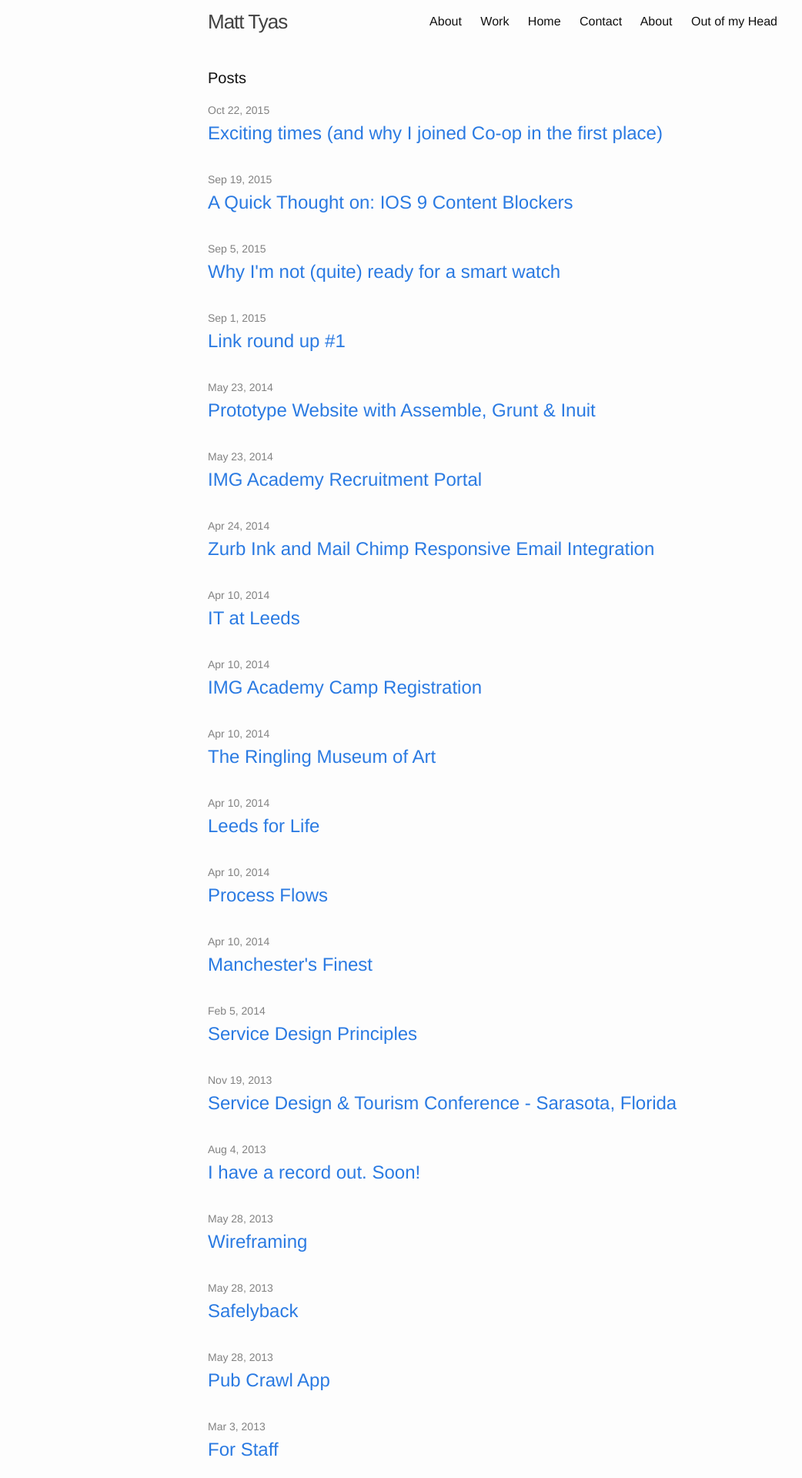
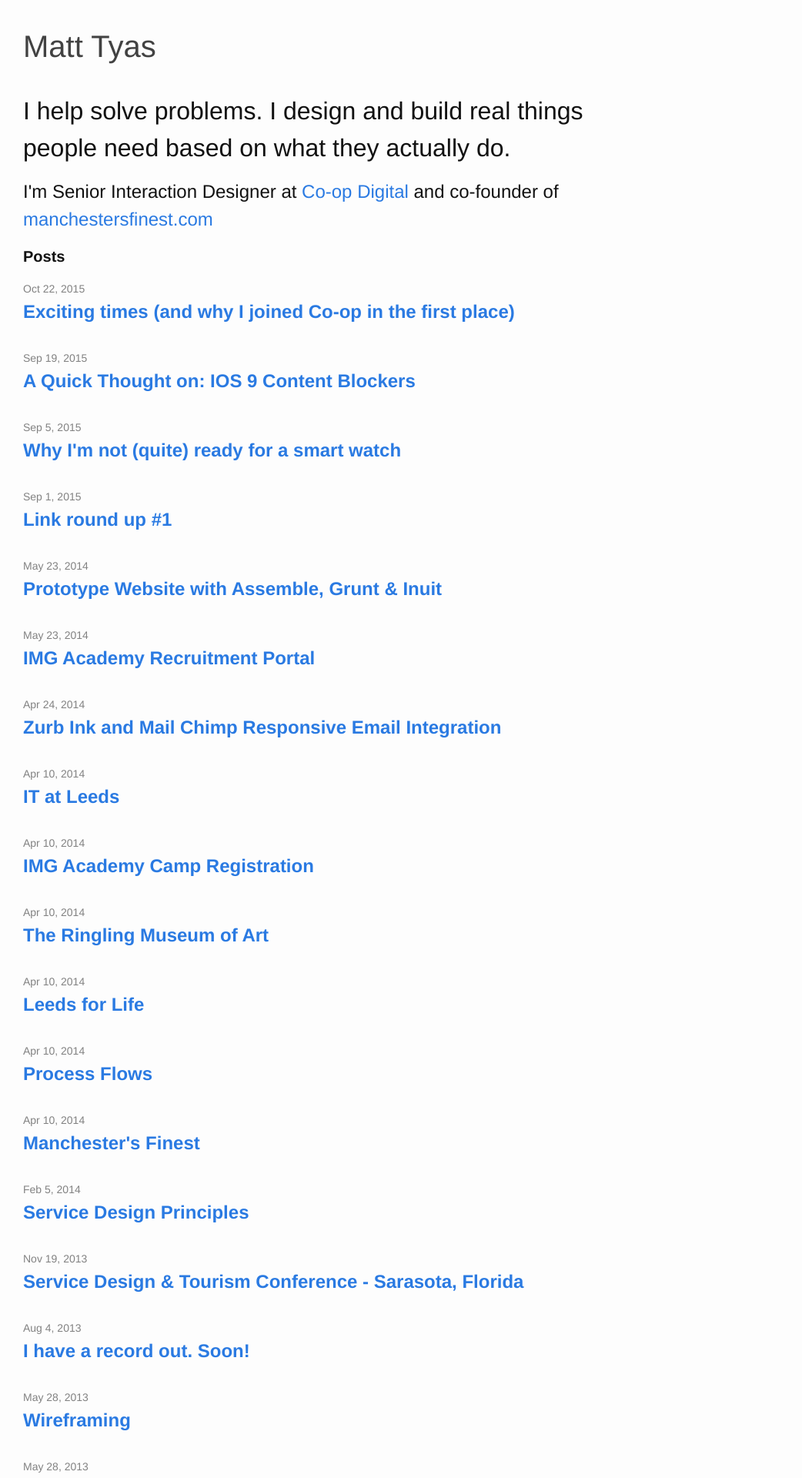
Before and after one commit to matt-tyas/matt-tyas.github.io, a Jekyll site: the page built from index.html, in a window 1280 px wide. Shown: the top 1920 px of the page at 77% size, without its empty margins (0-1042 px from the left). Built offline with Jekyll 4.4.1, drawn with Linux system fonts in a browser that asks for light colours.

Commit message:
added new strap line

```diff
--- a/_includes/header.html
+++ b/_includes/header.html
@@ -4,7 +4,7 @@
 
     <a class="site-title" href="{{ site.baseurl }}/">{{ site.title }}</a>
 
-    <nav class="site-nav">
+    <!-- <nav class="site-nav">
       <a href="#" class="menu-icon">
         <svg viewBox="0 0 18 15">
           <path fill="#424242" d="M18,1.484c0,0.82-0.665,1.484-1.484,1.484H1.484C0.665,2.969,0,2.304,0,1.484l0,0C0,0.665,0.665,0,1.484,0 h15.031C17.335,0,18,0.665,18,1.484L18,1.484z"/>
@@ -20,7 +20,7 @@
           {% endif %}
         {% endfor %}
       </div>
-    </nav>
+    </nav> -->
 
   </div>
 
--- a/_sass/_base.scss
+++ b/_sass/_base.scss
@@ -81,8 +81,11 @@ li {
 /**
  * Headings
  */
-h1, h2, h3, h4, h5, h6 {
+h1, h2 {
     font-weight: $base-font-weight;
+}
+h3, h4, h5, h6 {
+    font-weight: $bold-font-weight;
 }
 
 
@@ -158,8 +161,8 @@ pre {
 .wrapper {
     max-width: -webkit-calc(#{$content-width} - (#{$spacing-unit} * 2));
     max-width:         calc(#{$content-width} - (#{$spacing-unit} * 2));
-    margin-right: auto;
-    margin-left: auto;
+    // margin-right: auto;
+    // margin-left: auto;
     padding-right: $spacing-unit;
     padding-left: $spacing-unit;
     @extend %clearfix;
--- a/_sass/_layout.scss
+++ b/_sass/_layout.scss
@@ -4,89 +4,85 @@
 .site-header {
     // Positioning context for the mobile navigation icon
     position: relative;
+    padding-top: $spacing-unit;
 }
 
 .site-title {
-    font-size: 26px;
-    font-weight: 300;
-    line-height: 56px;
-    letter-spacing: -1px;
-    margin-bottom: 0;
-    float: left;
-
+    font-size: 40px;
+    font-weight: $base-font-weight;
     &,
     &:visited {
         color: $grey-color-dark;
     }
 }
 
-.site-nav {
-    float: right;
-    line-height: 56px;
-
-    .menu-icon {
-        display: none;
-    }
-
-    .page-link {
-        color: $text-color;
-        line-height: $base-line-height;
-
-        // Gaps between nav items, but not on the last one
-        &:not(:last-child) {
-            margin-right: 20px;
-        }
-    }
-
-    @include media-query($on-palm) {
-        position: absolute;
-        top: 9px;
-        right: $spacing-unit / 2;
-        background-color: $background-color;
-        border: 1px solid $grey-color-light;
-        border-radius: 5px;
-        text-align: right;
-
-        .menu-icon {
-            display: block;
-            float: right;
-            width: 36px;
-            height: 26px;
-            line-height: 0;
-            padding-top: 10px;
-            text-align: center;
-
-            > svg {
-                width: 18px;
-                height: 15px;
-
-                path {
-                    fill: $grey-color-dark;
-                }
-            }
-        }
-
-        .trigger {
-            clear: both;
-            display: none;
-        }
-
-        &:hover .trigger {
-            display: block;
-            padding-bottom: 5px;
-        }
-
-        .page-link {
-            display: block;
-            padding: 5px 10px;
-
-            &:not(:last-child) {
-                margin-right: 0;
-            }
-            margin-left: 20px;
-        }
-    }
-}
+// .site-nav {
+//     float: right;
+//     line-height: 56px;
+//
+//     .menu-icon {
+//         display: none;
+//     }
+//
+//     .page-link {
+//         color: $text-color;
+//         line-height: $base-line-height;
+//
+//         // Gaps between nav items, but not on the last one
+//         &:not(:last-child) {
+//             margin-right: 20px;
+//         }
+//     }
+//
+//     @include media-query($on-palm) {
+//         position: absolute;
+//         top: 9px;
+//         right: $spacing-unit / 2;
+//         background-color: $background-color;
+//         border: 1px solid $grey-color-light;
+//         border-radius: 5px;
+//         text-align: right;
+//
+//         .menu-icon {
+//             display: block;
+//             float: right;
+//             width: 36px;
+//             height: 26px;
+//             line-height: 0;
+//             padding-top: 10px;
+//             text-align: center;
+//
+//             > svg {
+//                 width: 18px;
+//                 height: 15px;
+//
+//                 path {
+//                     fill: $grey-color-dark;
+//                 }
+//             }
+//         }
+//
+//         .trigger {
+//             clear: both;
+//             display: none;
+//         }
+//
+//         &:hover .trigger {
+//             display: block;
+//             padding-bottom: 5px;
+//         }
+//
+//         .page-link {
+//             display: block;
+//             padding: 5px 10px;
+//
+//             &:not(:last-child) {
+//                 margin-right: 0;
+//             }
+//             margin-left: 20px;
+//         }
+//     }
+// }
 
 
 
--- a/css/main.scss
+++ b/css/main.scss
@@ -9,6 +9,7 @@
 $base-font-family: "nimbus-sans", "Helvetica Neue", Helvetica, Arial, sans-serif;
 $base-font-size:   16px;
 $base-font-weight: 300;
+$bold-font-weight: 700;
 $small-font-size:  $base-font-size * 0.875;
 $base-line-height: 1.5;
 
--- a/index.html
+++ b/index.html
@@ -4,16 +4,20 @@ layout: default
 
 <div class="home">
 
-  <h1 class="page-heading">Posts</h1>
+  <h1>I help solve problems. I design and build real things people need based on what they actually do.</h1>
+
+  <h2>I'm Senior Interaction Designer at <a href="http://www.coop.co.ok">Co-op Digital</a> and co-founder of <a href="http://www.manchestersfinest.com">manchestersfinest.com</a></h2>
+
+  <h3 class="page-heading">Posts</h2>
 
   <ul class="post-list">
     {% for post in site.posts %}
       <li>
         <span class="post-meta">{{ post.date | date: "%b %-d, %Y" }}</span>
 
-        <h2>
+        <h3>
           <a class="post-link" href="{{ post.url | prepend: site.baseurl }}">{{ post.title }}</a>
-        </h2>
+        </h3>
       </li>
     {% endfor %}
   </ul>
```
